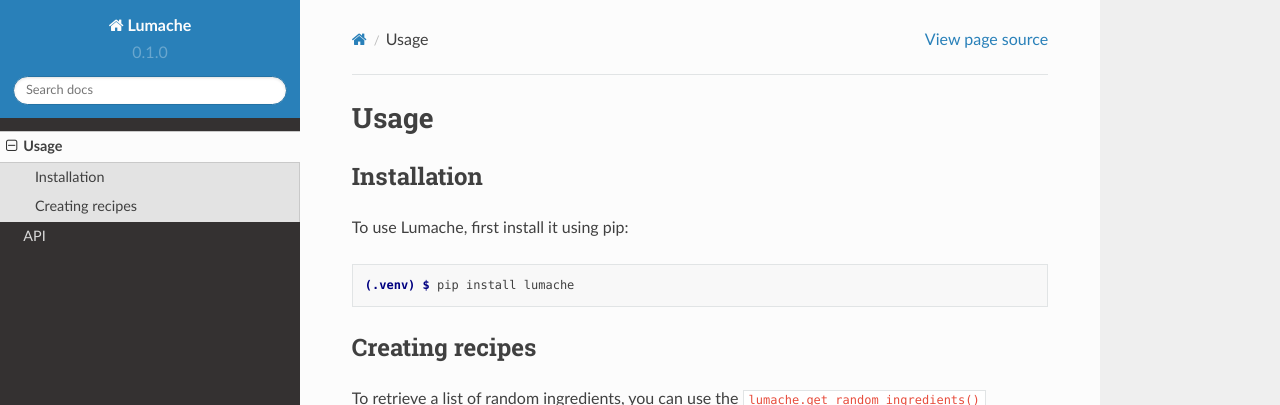
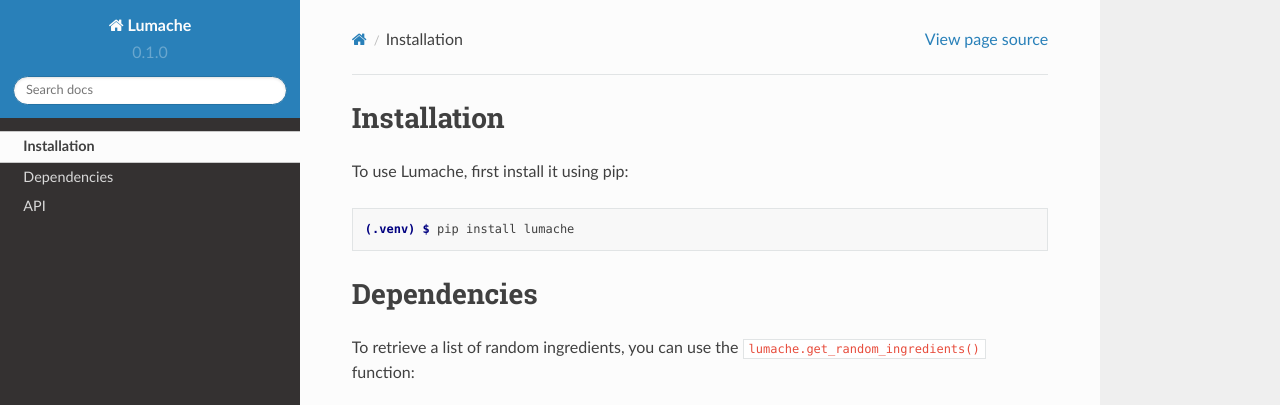
Before and after one commit to suarezgenaro/seda, a Sphinx documentation site: the page built from docs/source/usage.rst, in a window 1280 px wide and 1095 px high, cut to the strip 0-405 px from the top of the window. Built offline with Sphinx 7.4.7 and the Read the Docs theme 2.0.0, drawn with Linux system fonts in a browser that asks for light colours.

Commit message:
Update usage.rst

```diff
--- a/docs/source/usage.rst
+++ b/docs/source/usage.rst
@@ -1,10 +1,9 @@
-Usage
+Installation
 =====
 
 .. _installation:
 
-Installation
-------------
+
 
 To use Lumache, first install it using pip:
 
@@ -12,8 +11,8 @@ To use Lumache, first install it using pip:
 
    (.venv) $ pip install lumache
 
-Creating recipes
-----------------
+Dependencies
+=====
 
 To retrieve a list of random ingredients,
 you can use the ``lumache.get_random_ingredients()`` function:
```
